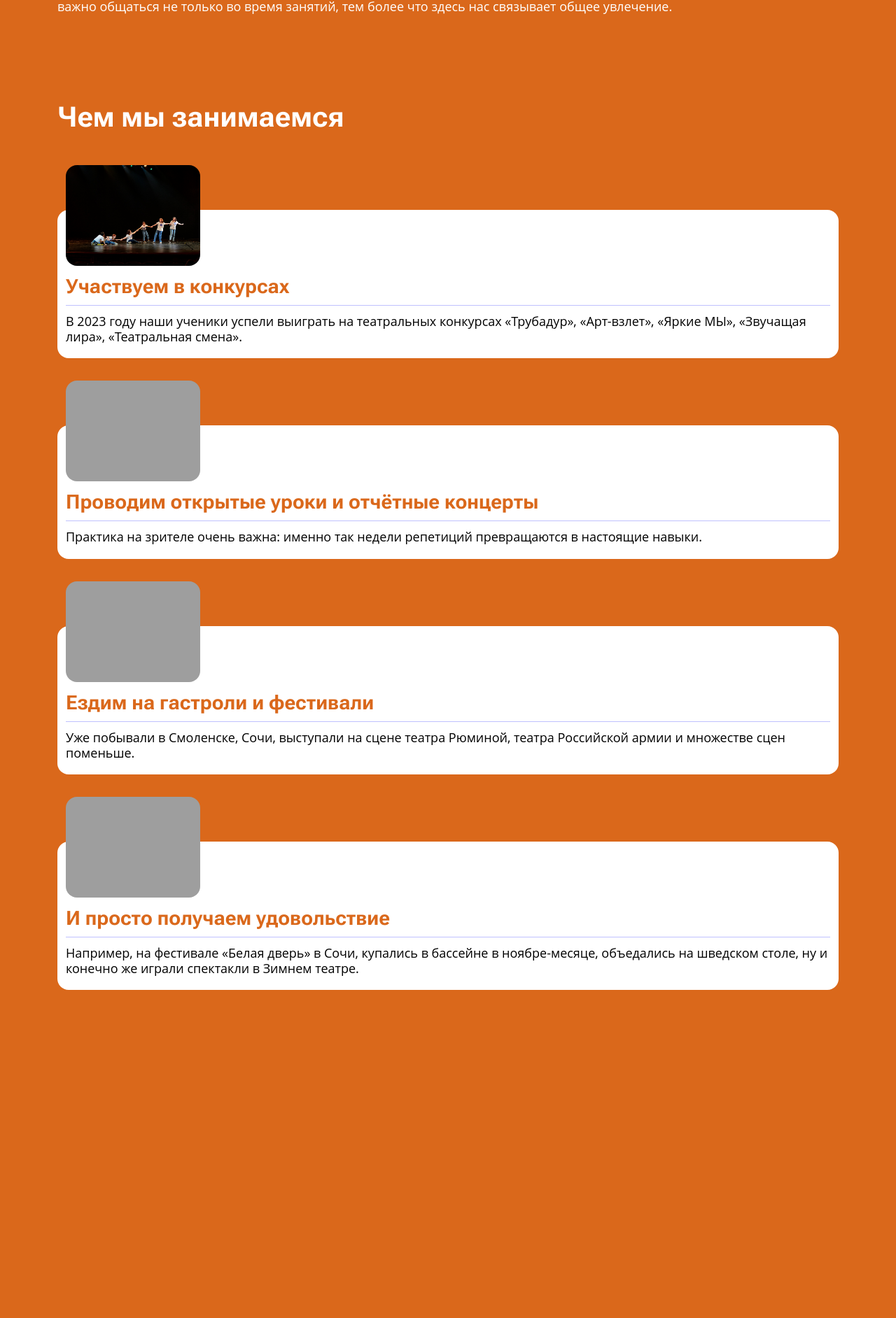
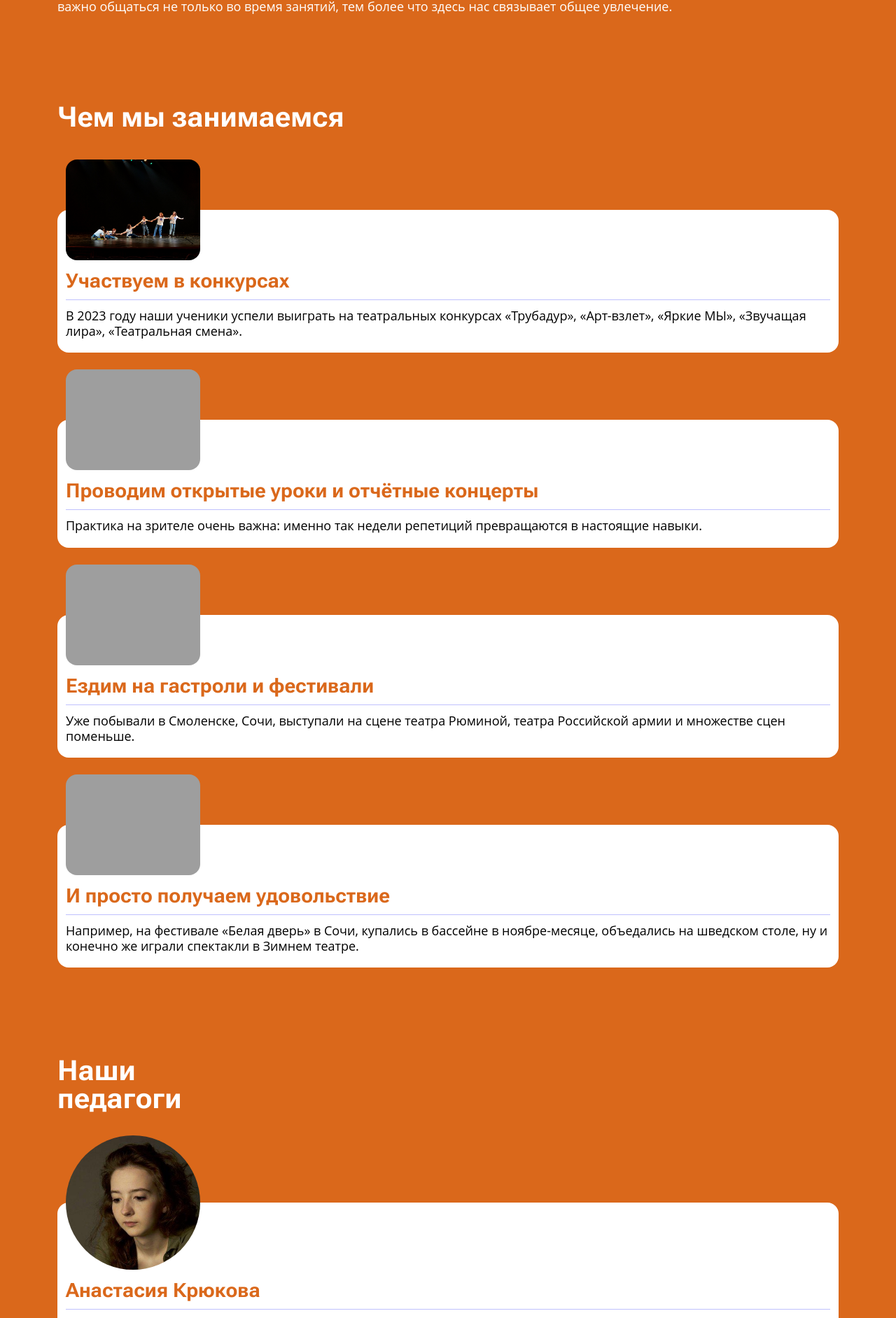
Before and after one commit to 1640max/mart, a Jekyll site: the page built from index.html, in a window 1280 px wide. Shown: the part 3727-5611 px from the top of the page at 70% size. Built offline with Jekyll 4.4.1, drawn with Linux system fonts in a browser that asks for light colours; before the commit the page ends 5142 px from its top, so only the background shows below that; some of the changed text lies outside the part shown.

Commit message:
Добавил "Наши преподаватели"

```diff
--- /dev/null
+++ b/_includes/cards__item_teacher.html
@@ -0,0 +1,9 @@
+<div class="cards__item">
+  <img
+    class="cards__img cards__img_teacher"
+    src="{{ include.img }}"
+    alt="{{ include.heading }}">
+  <h3 class="h3 cards__heading">{{ include.heading }}</h3>
+  <hr class="delimiter cards__delimiter">
+  <p class="cards__text">{{ include.text }}</p>
+</div>
--- a/_sass/cards.scss
+++ b/_sass/cards.scss
@@ -4,22 +4,34 @@
   gap: 6rem 2rem;
 }
 
+.cards_teacher {
+  row-gap: 8rem;
+}
+
 .cards__self {
   margin-top: 7rem;
+}
+
+.cards__self-teacher {
+  margin-top: 8rem;
 }
 
 .cards__item {
   background: var(--white);
   border-radius: var(--border-radius);
-	position: relative;
-  padding: 6rem .75rem 1.25rem;
+  padding: 0 .75rem 1.25rem;
 }
 
 .cards__img {
   border-radius: var(--border-radius);
-	position: absolute;
-  top: -4rem;
-  width: 12rem;
+	height: 9rem;
+  margin: -4.5rem 0 1rem;
+}
+
+.cards__img_teacher {
+  border-radius: 9999px;
+  height: 12rem;
+  margin: -6rem 0 1rem;
 }
 
 .cards__heading {
--- a/index.html
+++ b/index.html
@@ -45,7 +45,7 @@
   </header>
 
   <section class="container welcome">
-    <img class="welcome__img" src="welcome__img.jpg" alt="">
+    <img class="welcome__img" src="AnastasiyaKrukova.jpg" alt="">
     <div class="delimiter welcome__delimiter"></div>
     <p class="welcome__text">
       Меня зовут Анастасия Крюкова, я актриса и режиссёр.
@@ -104,4 +104,32 @@
     </div>
   </section>
 
+  <section class="container">
+    <h2 class="h1">Наши<br>педагоги</h2>
+    <div class="cards cards_teacher cards__self-teacher">
+
+      {% include cards__item_teacher.html
+        img="AnastasiyaKrukova.jpg"
+        img-shape="round"
+        heading="Анастасия Крюкова"
+        text="Здесь можно описать, почему ты крутая и тебе можно доверять своих детей: образование, опыт, регалии, наличие фотки с Безруковым (шутка. Не надо про фотку с Безруковым)."
+      %}
+
+      {% include cards__item_teacher.html
+        img="AnastasiyaKrukova.jpg"
+        img-shape="round"
+        heading="Анастасия Крюкова"
+        text="Здесь можно описать, почему ты крутая и тебе можно доверять своих детей: образование, опыт, регалии, наличие фотки с Безруковым (шутка. Не надо про фотку с Безруковым)."
+      %}
+
+      {% include cards__item_teacher.html
+        img="AnastasiyaKrukova.jpg"
+        img-shape="round"
+        heading="Анастасия Крюкова"
+        text="Здесь можно описать, почему ты крутая и тебе можно доверять своих детей: образование, опыт, регалии, наличие фотки с Безруковым (шутка. Не надо про фотку с Безруковым)."
+      %}
+
+    </div>
+  </section>
+
 </main>
```
Also changed, not shown: assets/AnastasiyaKrukova.jpg (renamed from assets/welcome__img.jpg).
